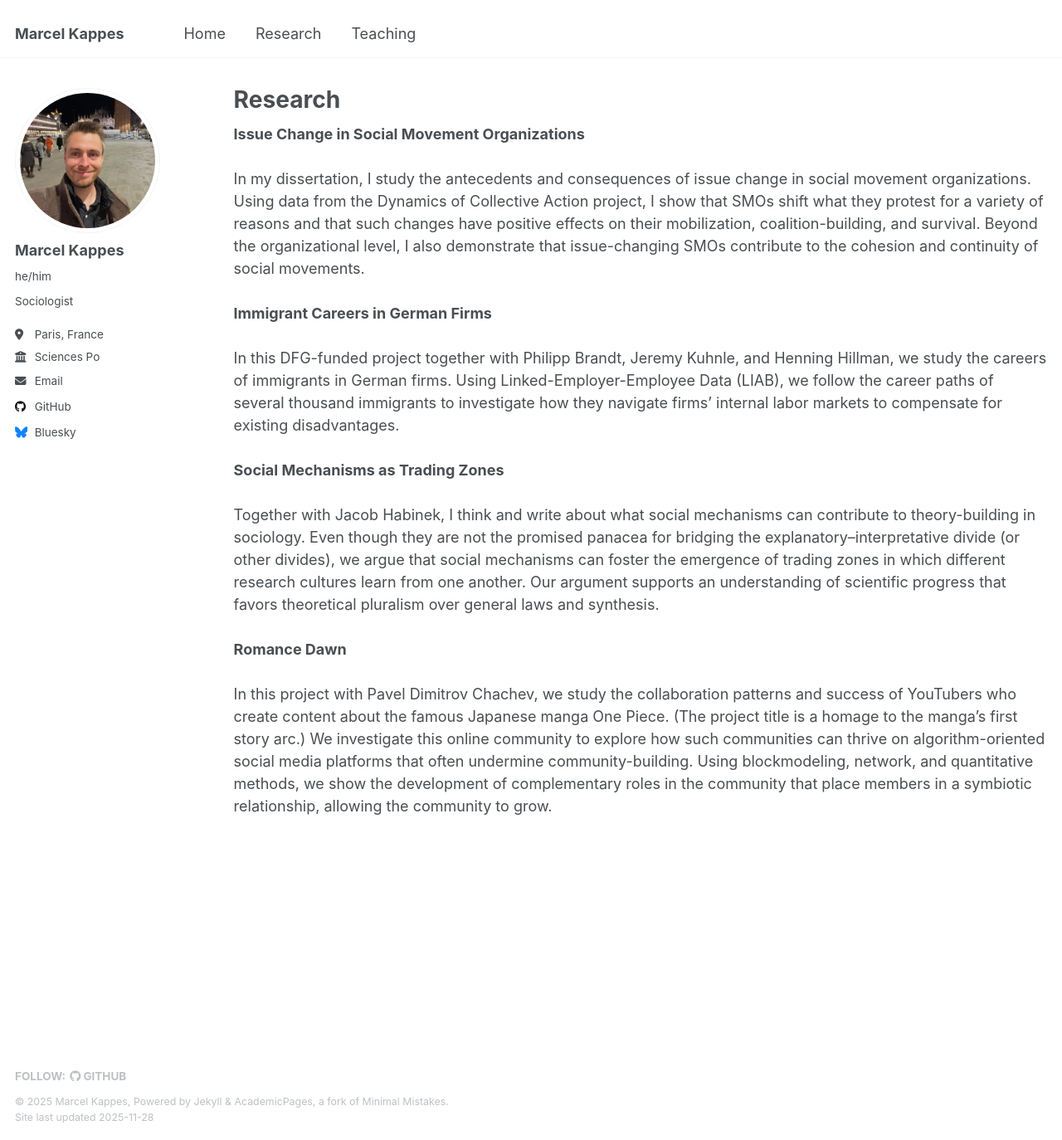
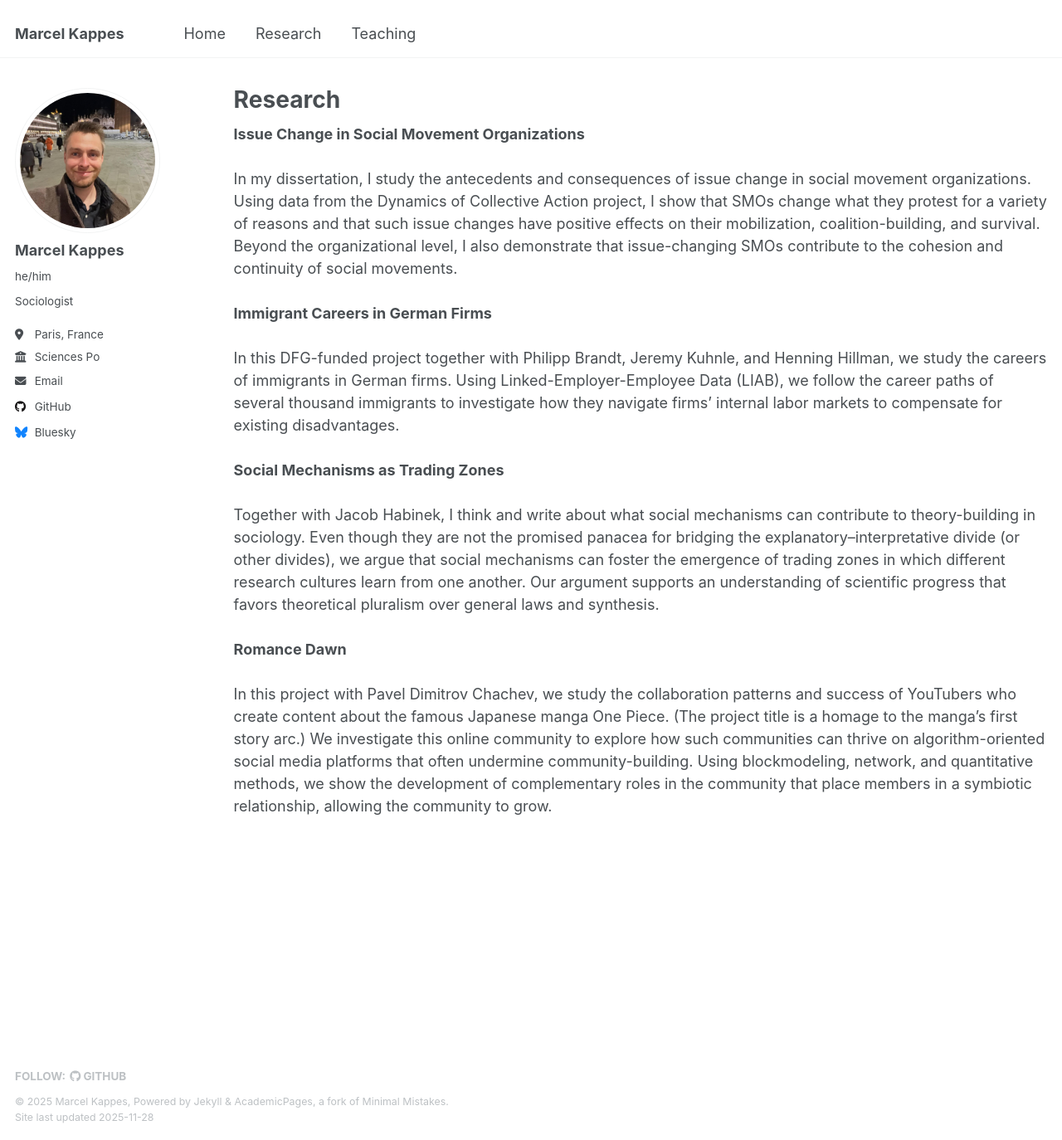
Before and after one commit to markappe/markappe.github.io, a Jekyll site: the page built from _pages/research.html, in a window 1280 px wide and 1374 px high. Shown: the whole window at 83% size. Built offline with Jekyll 4.4.1, drawn with Linux system fonts in a browser that asks for light colours.

Commit message:
Update research.html

```diff
--- a/_pages/research.html
+++ b/_pages/research.html
@@ -8,8 +8,8 @@ author_profile: true
 <b>Issue Change in Social Movement Organizations</b><br><br>
 
 In my dissertation, I study the antecedents and consequences of issue change in social movement organizations.
-Using data from the Dynamics of Collective Action project, I show that SMOs shift what they protest for a variety of reasons and
-that such changes have positive effects on their mobilization, coalition-building, and survival. Beyond the organizational level,
+Using data from the Dynamics of Collective Action project, I show that SMOs change what they protest for a variety of reasons and
+that such issue changes have positive effects on their mobilization, coalition-building, and survival. Beyond the organizational level,
 I also demonstrate that issue-changing SMOs contribute to the cohesion and continuity of social movements.<br><br>
 
 <b>Immigrant Careers in German Firms</b><br><br>
```
